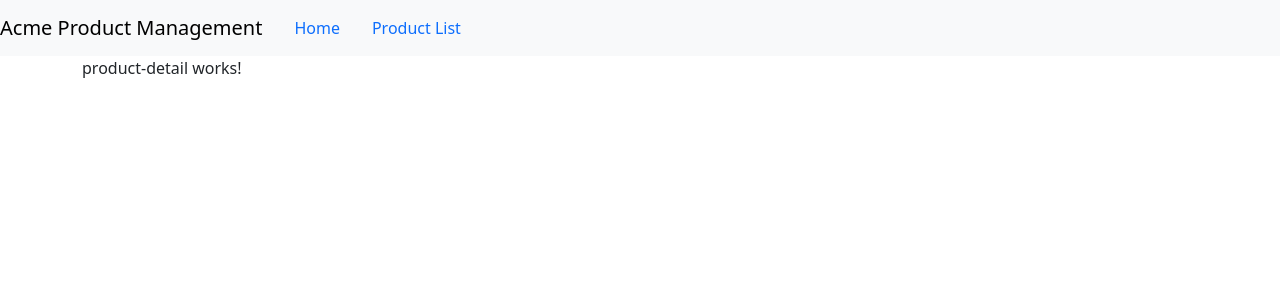
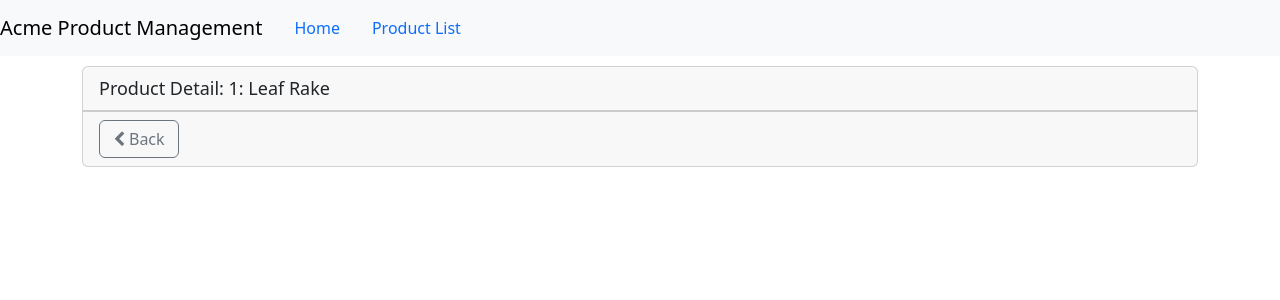
Before and after one commit to sophie-eihpos/APM, an Angular app: page /products/1 in a window 1280 px wide. Shown: the top 300 px of the page. Built offline with nearby package versions, Linux system fonts and the light colour scheme.

Commit message:
Navigation with param and protect the route

```diff
--- a/src/app/app.component.ts
+++ b/src/app/app.component.ts
@@ -14,7 +14,7 @@ import { Component } from "@angular/core";
       <!-- <li><a [routerLink]="['/welcome']">Home</a></li> -->
       <!-- <li><a [routerLink]="['/products']">Product List</a></li> -->
 
-      <!-- If the array only contains the route path: -->
+      <!-- If the array only contains the route path, but has no parameter value like Id of the product: -->
       <li><a class='nav-link' routerLink='/welcome'>Home</a></li>
       <li><a class='nav-link' routerLink='/products'>Product List</a></li>
     </ul>
--- a/src/app/app.module.ts
+++ b/src/app/app.module.ts
@@ -10,6 +10,7 @@ import { ConvertToSpacesPipe } from './shared/convert-to-spaces.pipe';
 import { StarComponent } from './shared/start.component';
 import { ProductDetailComponent } from './products/product-detail.component';
 import { WelcomeComponent } from './home/welcome.component';
+import { ProductDetailGuard } from './products/product-detail.guard';
 
 @NgModule({
   declarations: [
@@ -26,7 +27,9 @@ import { WelcomeComponent } from './home/welcome.component';
     HttpClientModule,
     RouterModule.forRoot([
       { path: 'products', component: ProductListComponent },
-      { path: 'products/:id', component: ProductDetailComponent },
+      { path: 'products/:id',
+        canActivate: [ ProductDetailGuard ],
+        component: ProductDetailComponent },
       { path: 'welcome', component: WelcomeComponent },
       { path: '', redirectTo: 'welcome', pathMatch: 'full' },
       { path: '**', redirectTo: 'welcome', pathMatch: 'full' }
--- a/src/app/products/product-detail.component.html
+++ b/src/app/products/product-detail.component.html
@@ -1 +1,17 @@
-<p>product-detail works!</p>
+<div class="card">
+    <div class="card-header" >
+        {{pageTitle + ': ' + product?.productName}}
+        <!--
+            The ? is not working with [(ngModel)]=product?.productName two way binding
+            The best alternative is to use ngIf
+        -->
+
+    </div>
+    <div class="card-footer">
+        <button class="btn btn-outline-secondary"
+            style="width:80px"
+            (click)="onBack()">
+            <i class="fa fa-chevron-left"></i> Back
+        </button>
+    </div>
+</div>
--- a/src/app/products/product-detail.component.ts
+++ b/src/app/products/product-detail.component.ts
@@ -1,4 +1,6 @@
 import { Component, OnInit } from '@angular/core';
+import { ActivatedRoute, Router } from '@angular/router';
+import { IProduct } from './product';
 
 @Component({
   // selector: 'pm-product-detail', // won't need to nest this component
@@ -7,10 +9,28 @@ import { Component, OnInit } from '@angular/core';
 })
 export class ProductDetailComponent implements OnInit {
   pageTitle: string = 'Product Detail';
+  product: IProduct | undefined;
 
-  constructor() { }
+  constructor(private route: ActivatedRoute,
+    private router: Router) { }
 
   ngOnInit(): void {
+    const id = Number(this.route.snapshot.paramMap.get('id'));
+    this.pageTitle += `: ${id}`;
+    this.product =  {
+      "productId": id,
+      "productName": "Leaf Rake",
+      "productCode": "GDN-0011",
+      "releaseDate": "March 19, 2021",
+      "description": "Leaf rake with 48-inch wooden handle.",
+      "price": 19.95,
+      "starRating": 3.2,
+      "imageUrl": "assets/images/leaf_rake.png"
+    };
+  }
+
+  onBack(): void {
+    this.router.navigate(['/products']);
   }
 
 }
--- /dev/null
+++ b/src/app/products/product-detail.guard.ts
@@ -0,0 +1,25 @@
+import { Injectable } from '@angular/core';
+import { ActivatedRouteSnapshot, CanActivate, Router, RouterStateSnapshot, UrlTree } from '@angular/router';
+import { Observable } from 'rxjs';
+
+@Injectable({
+  providedIn: 'root'
+})
+export class ProductDetailGuard implements CanActivate {
+
+  constructor(private router: Router){
+
+  }
+  canActivate(
+    route: ActivatedRouteSnapshot,
+    state: RouterStateSnapshot): Observable<boolean | UrlTree> | Promise<boolean | UrlTree> | boolean | UrlTree {
+      const id = Number(route.paramMap.get('id'));
+      if(isNaN(id) || id < 1) {
+        alert('Invalid product id'); // or to route to an error page
+        this.router.navigate(['/products']);
+        return false; // cancel the route to the product detail page
+      } else{
+        return true;
+      }
+  }
+}
--- a/src/app/products/product-list.component.html
+++ b/src/app/products/product-list.component.html
@@ -40,7 +40,11 @@
                                 [style.width.px]="imageWidth"
                                 [style.margin.px]="imageMargin">
                         </td>
-                        <td>{{product.productName}}</td>
+                        <td>
+                            <a [routerLink]="['/products', product.productId]">
+                                {{product.productName}}
+                            </a>
+                        </td>
                         <td>{{product.productCode | lowercase | convertToSpaces:'-'}}</td>
                         <td>{{product.releaseDate}}</td>
                         <!-- <td>{{product.price | currency | lowercase}}</td> -->
```
Also changed, not shown: 1 other file (tests, documents, lock files or other folders).
